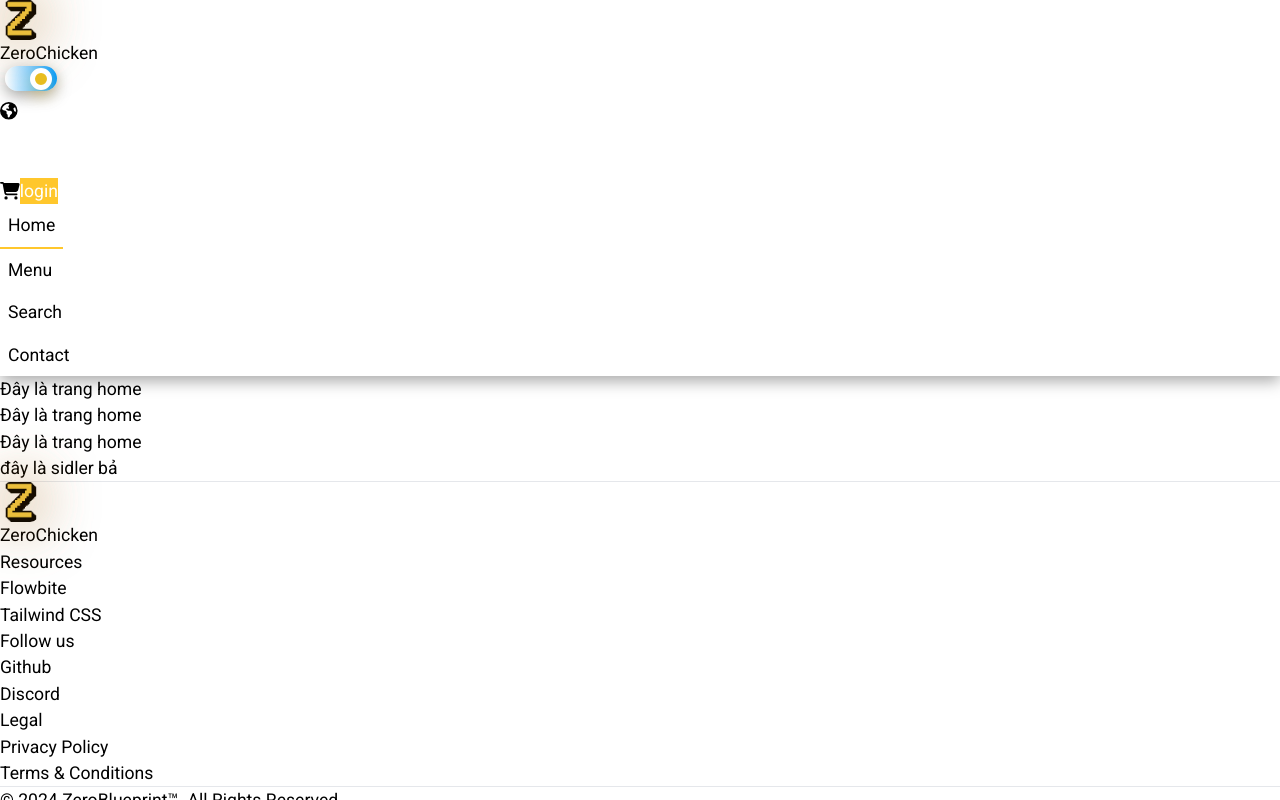
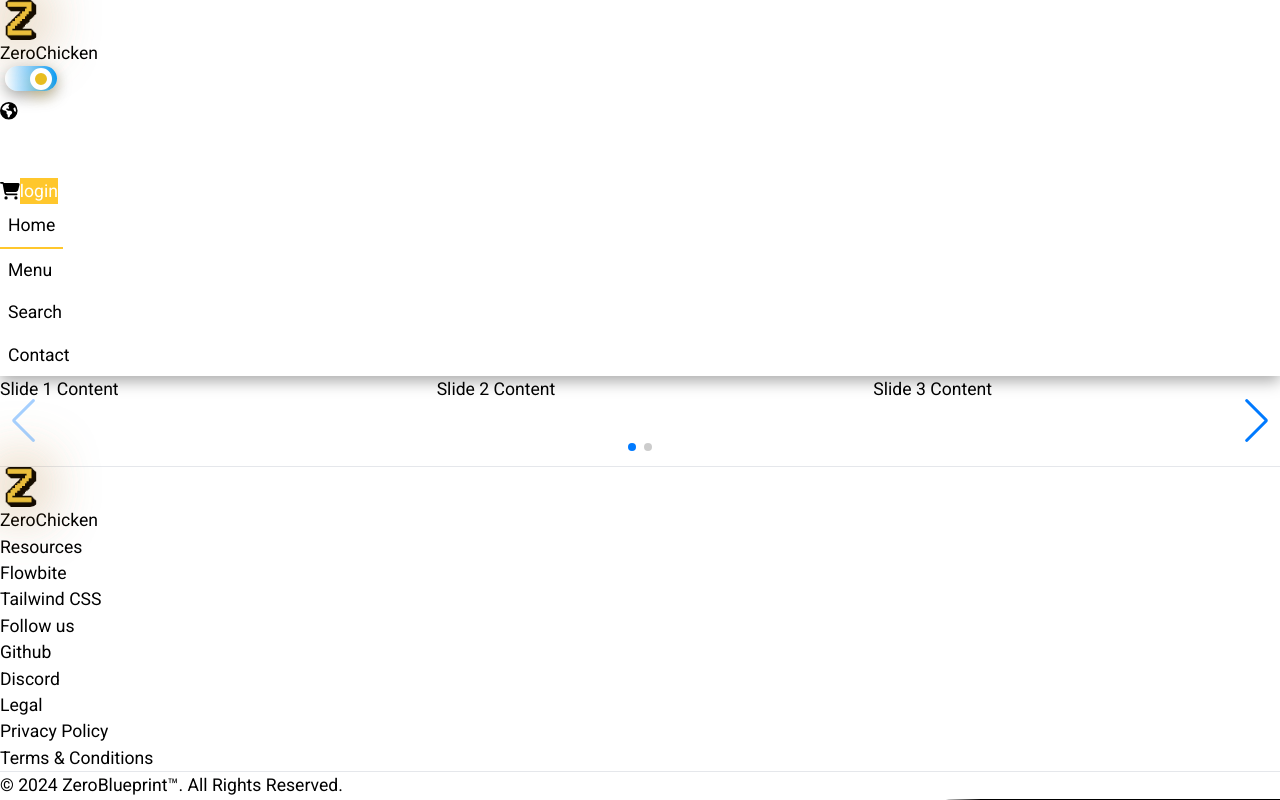
Before and after one commit to ChickenSoup269/React-Food-KFC, a React app in the folder Frontend/: page / in a window 1280 px wide. Shown: the top 800 px of the page. Built offline with nearby package versions, Linux system fonts and the light colour scheme.

Commit message:
V6 Update code

```diff
--- a/Frontend/public/index.html
+++ b/Frontend/public/index.html
@@ -12,7 +12,8 @@
         href="https://fonts.googleapis.com/css2?family=Roboto:ital,wght@0,100;0,300;0,400;0,500;0,700;0,900;1,100;1,300;1,400;1,500;1,700;1,900&display=swap"
         rel="stylesheet">
 
-
+    <link href="https://cdn.jsdelivr.net/npm/swiper@11/swiper-bundle.min.css" rel="stylesheet" />
+    <script src="https://cdn.jsdelivr.net/npm/swiper@11/swiper-bundle.min.js"></script>
 </head>
 
 <body>
--- a/Frontend/src/components/layouts/index.js
+++ b/Frontend/src/components/layouts/index.js
@@ -7,7 +7,7 @@ function DefaultLayout({ children }) {
   return (
     <div>
       <Header />
-      <div className="container flex flex-col min-h-screen">
+      <div className="flex flex-col min-h-screen">
         <div className="content flex-grow">{children}</div>
       </div>
       <Footer />
--- a/Frontend/src/pages/Home/home.scss
+++ b/Frontend/src/pages/Home/home.scss
@@ -6,3 +6,15 @@
 .active {
   background-color: var(--primary-color);
 }
+
+.swiper-wrapper {
+  width: 100%;
+  height: max-content !important;
+  padding-bottom: 64px !important;
+  -webkit-transition-timing-function: linear !important;
+  transition-timing-function: linear !important;
+  position: relative;
+}
+.swiper-pagination-bullet {
+  background: #4f46e5;
+}
--- a/Frontend/src/pages/Home/index.js
+++ b/Frontend/src/pages/Home/index.js
@@ -1,18 +1,59 @@
 import React from 'react';
 import clsx from 'clsx';
 import styles from './home.scss';
-
-import CarouselDefault from '~/components/Carousel';
+import { Navigation, Pagination } from 'swiper/modules'; // Keep this import
+import { Swiper, SwiperSlide } from 'swiper/react';
+import 'swiper/css';
+import 'swiper/css/navigation';
+import 'swiper/css/pagination';
 
 const cx = clsx.bind(styles);
 
 export default function Home() {
   return (
-    <div className="wrapper-home">
-      <h1>Đây là trang home</h1>
-      <h1>Đây là trang home</h1>
-      <h1>Đây là trang home</h1>
-      <CarouselDefault />
+    <div className="w-full max-w-6xl mx-auto">
+      <Swiper
+        spaceBetween={30}
+        slidesPerView={1} // Start with one slide for small screens
+        breakpoints={{
+          // Configure responsive breakpoints
+          640: {
+            slidesPerView: 1,
+          },
+          768: {
+            slidesPerView: 2,
+          },
+          1024: {
+            slidesPerView: 3,
+          },
+        }}
+        navigation
+        pagination={{ clickable: true }}
+        modules={[Navigation, Pagination]} // Use Swiper modules here
+        className="swiper-container"
+      >
+        <SwiperSlide>
+          <div className="p-4 bg-white rounded-md shadow-lg flex justify-center items-center">
+            Slide 1 Content
+          </div>
+        </SwiperSlide>
+        <SwiperSlide>
+          <div className="p-4 bg-white rounded-md shadow-lg flex justify-center items-center">
+            Slide 2 Content
+          </div>
+        </SwiperSlide>
+        <SwiperSlide>
+          <div className="p-4 bg-white rounded-md shadow-lg flex justify-center items-center">
+            Slide 3 Content
+          </div>
+        </SwiperSlide>
+        <SwiperSlide>
+          <div className="p-4 bg-white rounded-md shadow-lg flex justify-center items-center">
+            Slide 4 Content
+          </div>
+        </SwiperSlide>
+        {/* Add more slides as needed */}
+      </Swiper>
     </div>
   );
 }
```
